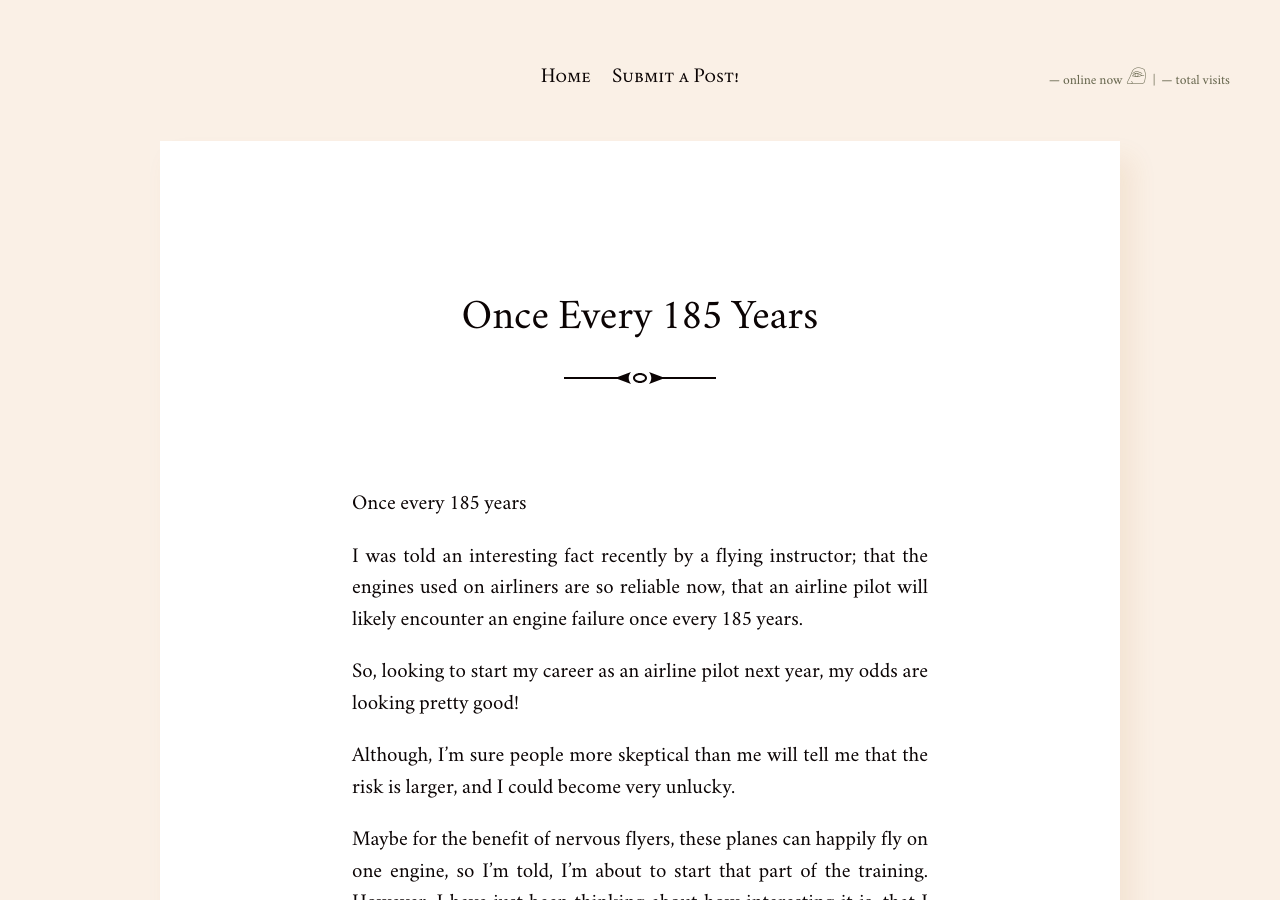
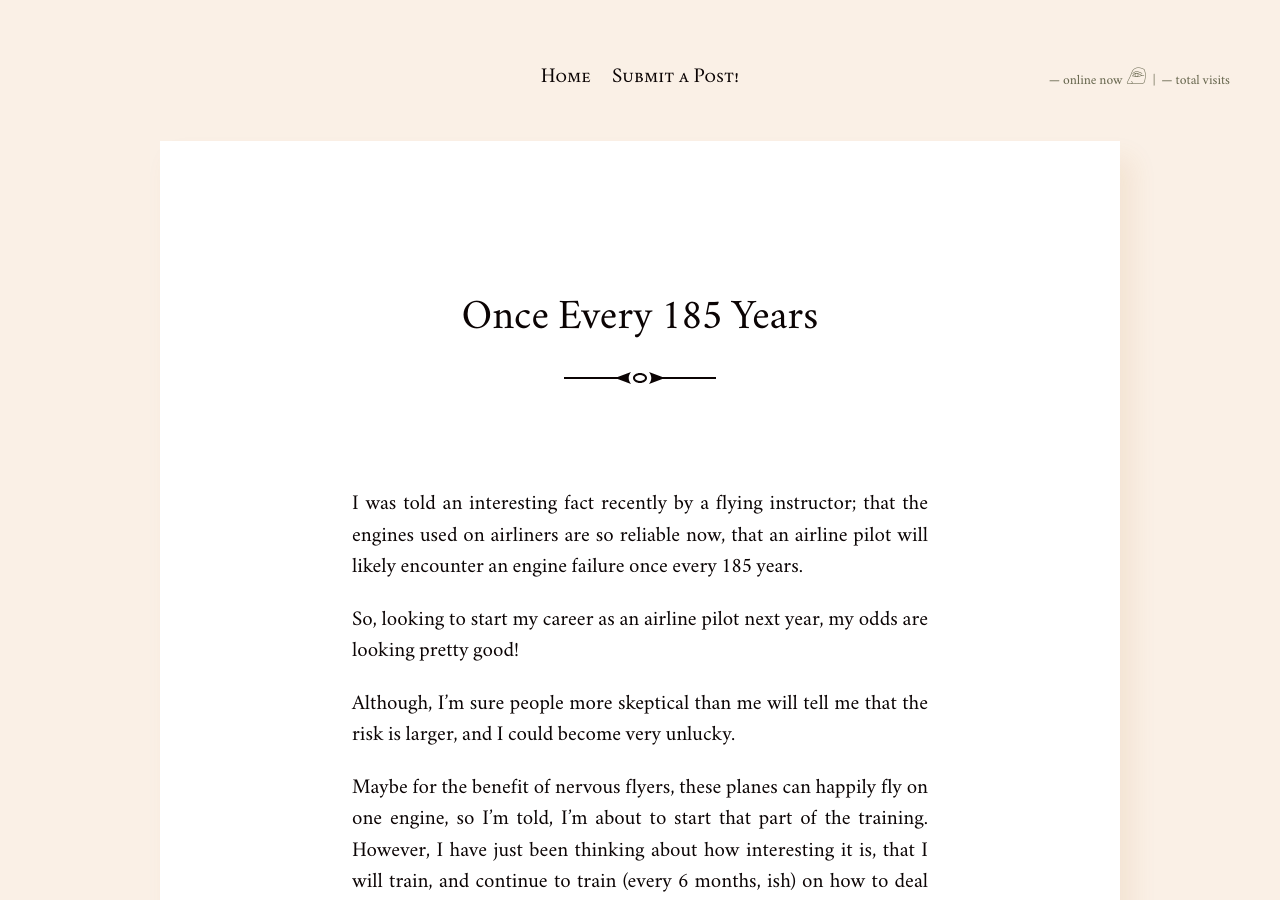
Before and after one commit to batterypointwriting/batterypointwriting.github.io, a Jekyll site: the page built from _posts/2026-09-21-Once-Every-185-Years.md, in a window 1280 px wide and 900 px high. Built offline with Jekyll 4.4.1, drawn with Linux system fonts in a browser that asks for light colours.

Commit message:
Update 2026-09-21-Once-Every-185-Years.md

```diff
--- a/_posts/2026-09-21-Once-Every-185-Years.md
+++ b/_posts/2026-09-21-Once-Every-185-Years.md
@@ -4,8 +4,6 @@ author: "Jonathan"
 title: Once Every 185 Years
 date: 2026-09-21
 ---
-Once every 185 years
-
 I was told an interesting fact recently by a flying instructor; that the engines used on airliners are so reliable now, that an airline pilot will likely encounter an engine failure once every 185 years.
 
 So, looking to start my career as an airline pilot next year, my odds are looking pretty good!
```
